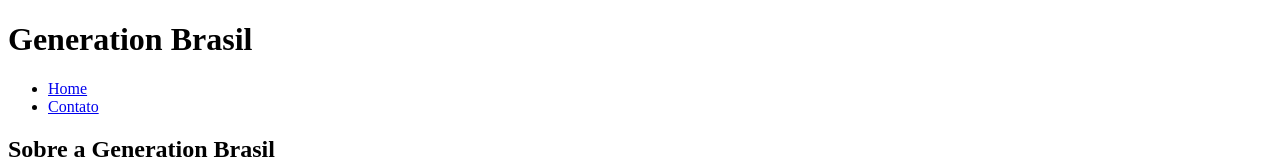
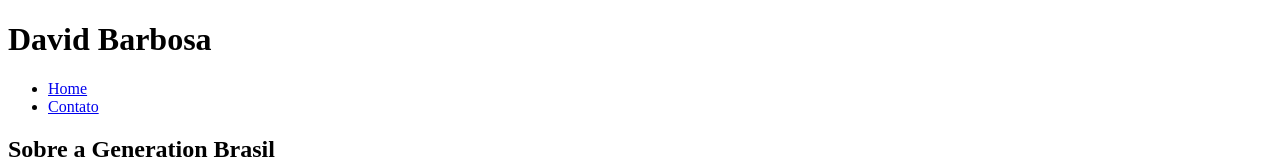
Before and after one commit to DavidBaarbosa/portfolio, a plain HTML site: page index.html in a window 1280 px wide. Shown: the top 160 px of the page. Drawn offline with Linux system fonts and the light colour scheme.

```diff
--- a/index.html
+++ b/index.html
@@ -17,7 +17,7 @@
     <header>
 
         <!-- Título do cabeçalho -->
-        <h1>Generation Brasil</h1>
+        <h1>David Barbosa</h1>
 
         <!-- Menu de Navegação -->
         <nav>
```
